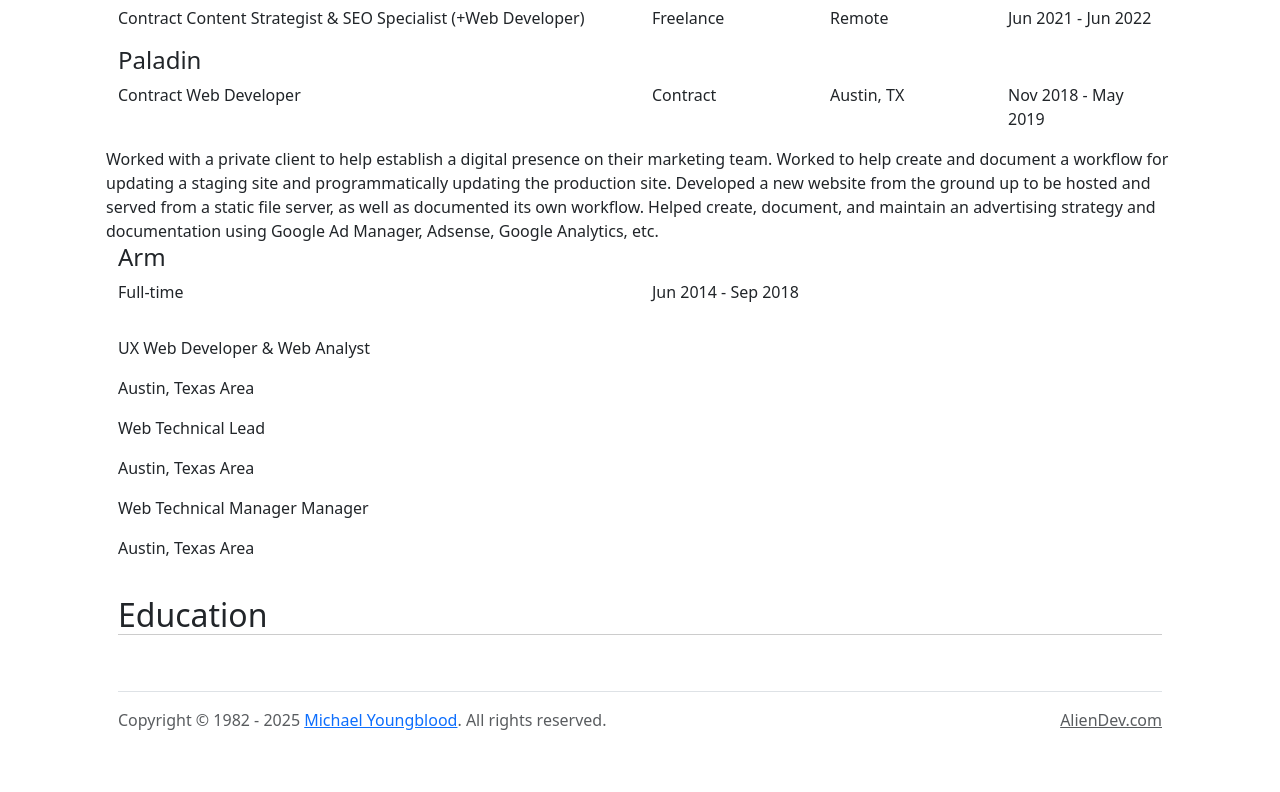
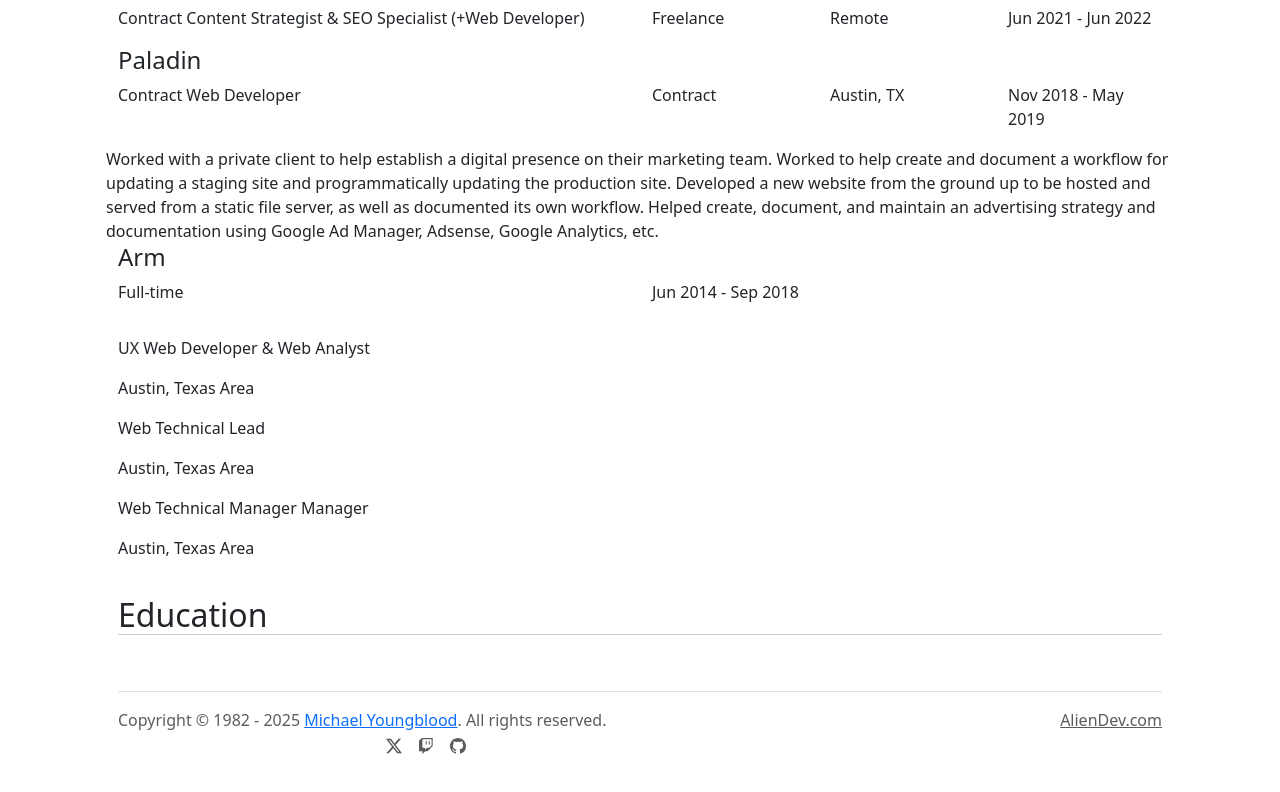
Before and after one commit to aliendev/Michael-Youngblood_com, a Next.js app: page /resume in a window 1280 px wide. Shown: the part 687-1479 px from the top of the page. Built offline with nearby package versions, Linux system fonts and the light colour scheme.

Commit message:
Removed references to icon namespaces, replaced with react bootstrap icons

```diff
--- a/components/footer.js
+++ b/components/footer.js
@@ -1,6 +1,7 @@
 import Container from './container'
 import { EXAMPLE_PATH } from '../lib/constants'
-import Link from 'next/link';
+import Link from 'next/link'
+import { Github, TwitterX, Twitch } from 'react-bootstrap-icons'
 
 const currentYear = new Date().getFullYear();
 
@@ -22,9 +23,9 @@
             <li class="ms-3"><Link className="text-muted" href="https://aliendev.com">AlienDev.com</Link></li>
           </ul>
           <ul class="nav col-md-4 justify-content-end list-unstyled d-flex">
-            <li class="ms-3"><Link className="text-muted" href="https://x.com/aliendev2"><svg class="bi" width="24" height="24"><use xlink:href="#twitter"></use></svg></Link></li>
-            <li class="ms-3"><Link className="text-muted" href="https://bsky.app/profile/aliendev.bsky.social"><svg class="bi" width="24" height="24"><use xlink:href="#bluesky"></use></svg></Link></li>
-            <li class="ms-3"><Link className="text-muted" href="https://github.com/aliendev"><svg class="bi" width="24" height="24"><use xlink:href="#github"></use></svg></Link></li>
+            <li class="ms-3"><Link className="text-muted" href="https://x.com/aliendev2"><TwitterX title='AlienDev on Twitter'/></Link></li>
+            <li class="ms-3"><Link className="text-muted" href="https://www.twitch.tv/aliendev2"><Twitch title='AlienDev on Twitch' /></Link></li>
+            <li class="ms-3"><Link className="text-muted" href="https://github.com/aliendev"><Github title='Michael Youngblood on Github' /></Link></li>
           </ul>
         </footer>
 
```
Also changed, not shown: 1 other file (tests, documents, lock files or other folders).
